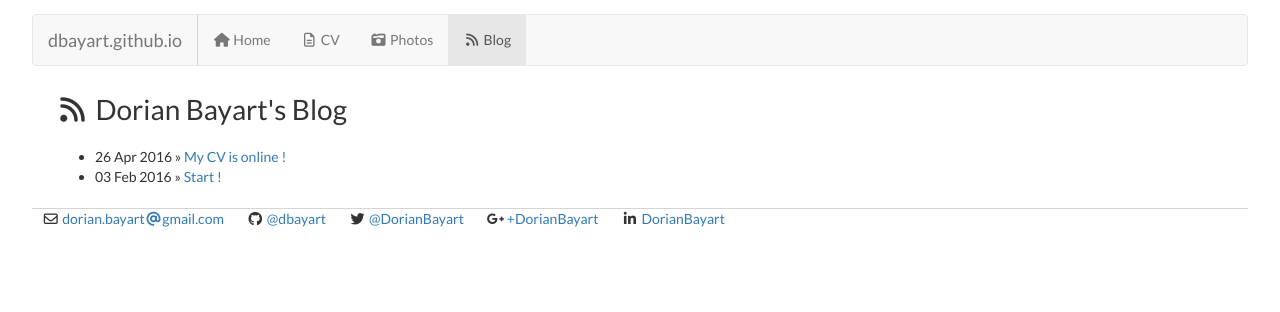
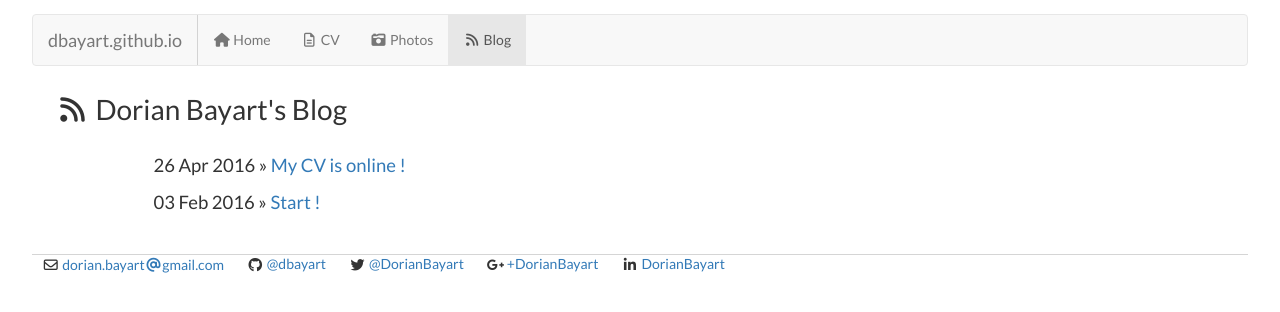
Before and after one commit to dorianbayart/dorianbayart.github.io, a Jekyll site: the page built from blog/index.html, in a window 1280 px wide. Shown: the top 312 px of the page. Built offline with Jekyll 4.4.1, drawn with Linux system fonts in a browser that asks for light colours; nearby versions of some CDN libraries.

Commit message:
Update index.html

```diff
--- a/blog/index.html
+++ b/blog/index.html
@@ -4,6 +4,8 @@ title: Dorian Bayart's Blog
 description: Page listing all my blog posts
 lang: en-US, fr-FR
 ---
+
+<link rel="stylesheet" type="text/css" href="/css/blog.css">
 
 <h1><i class="fa fa-rss fa-fw"></i>&nbsp;{{ page.title }}</h1>
 <ul class="posts">
```
